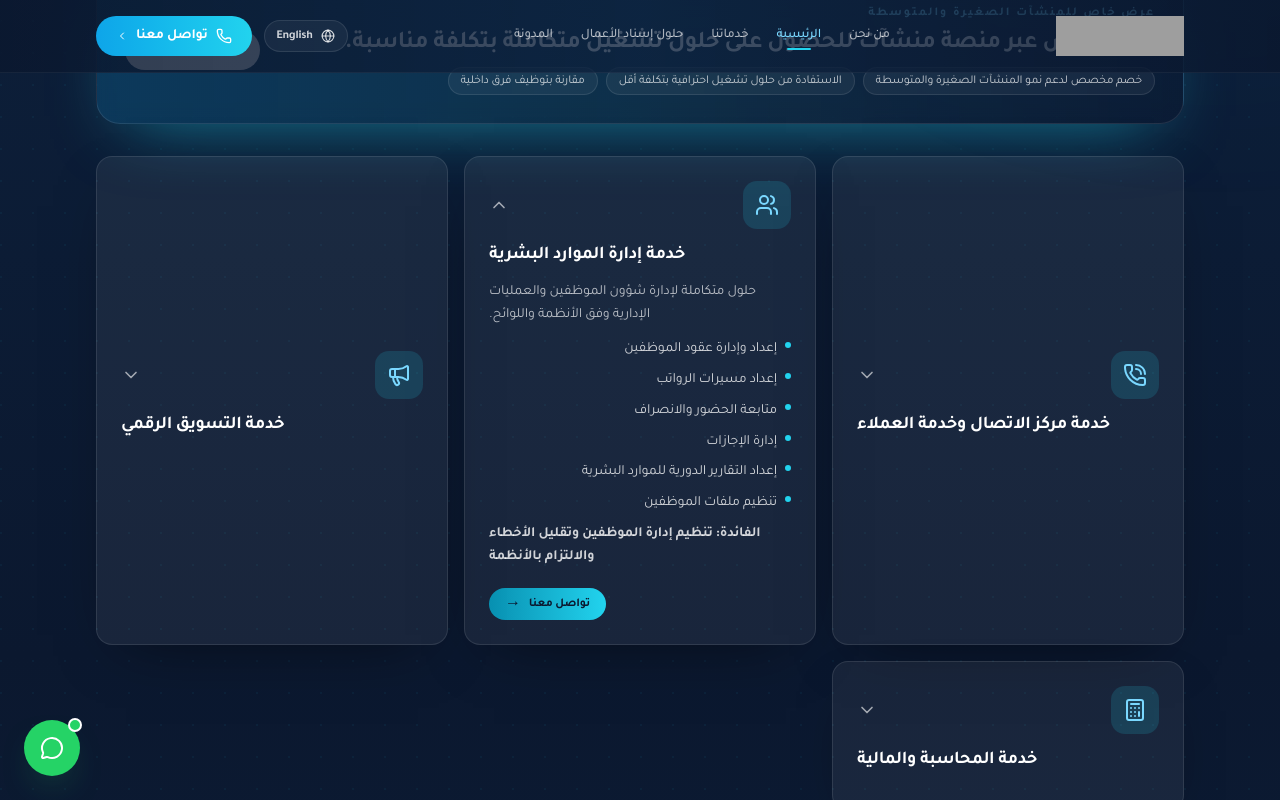
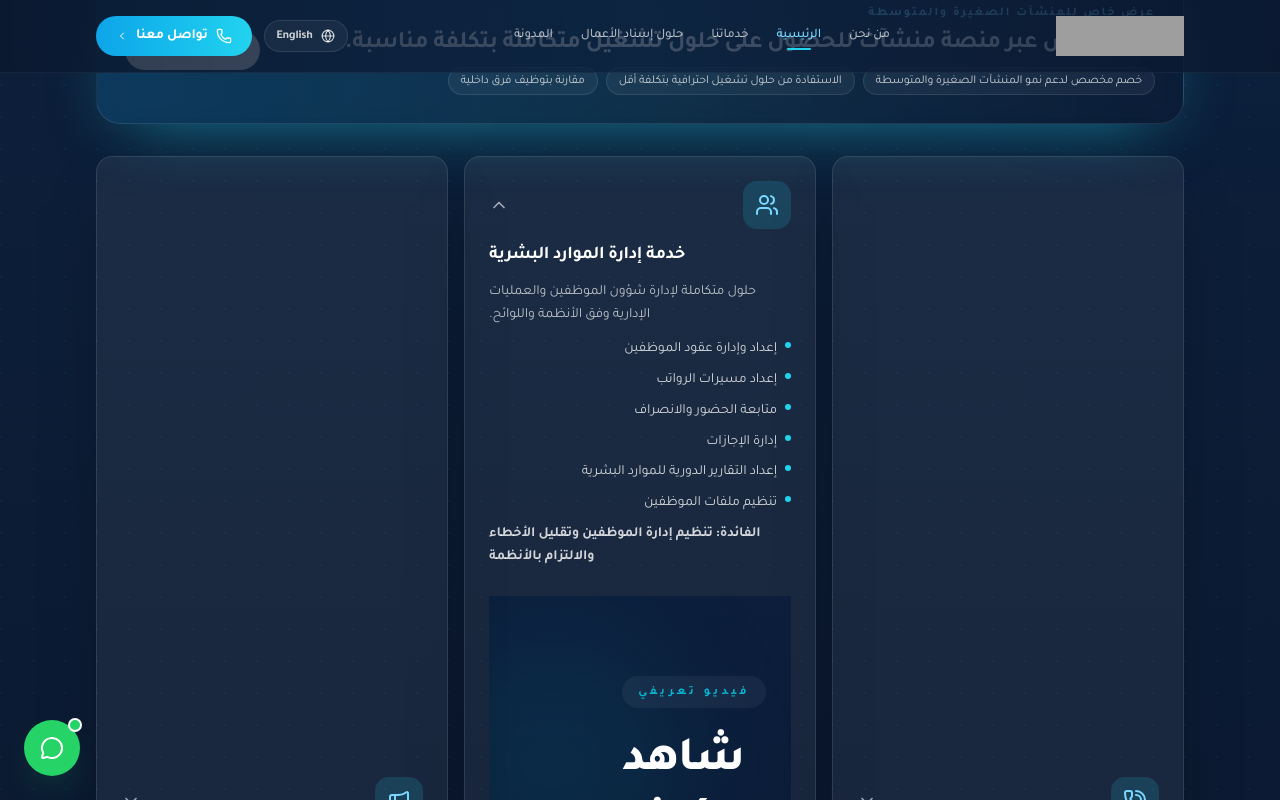
Before and after one commit to joorry699-dotcom/b_aEsCMpN3NdL-1772505696694, a Next.js app: page / in a window 1280 px wide. Both pictures are taken after a click on the button 640 px from the left and 2600 px from the top of the page. Shown: the part 2200-3000 px from the top of the page. Built offline with nearby package versions, Linux system fonts and the light colour scheme; grey boxes are pictures that could not be loaded.

Commit message:
new call

```diff
--- a/components/services-section.tsx
+++ b/components/services-section.tsx
@@ -17,6 +17,7 @@ import {
 } from "lucide-react"
 import { useScrollReveal } from "@/hooks/use-scroll-reveal"
 import { useLanguage } from "./language-provider"
+import VideoSection from "./video-section"
 
 export default function ServicesSection() {
   const { t, locale } = useLanguage()
@@ -209,6 +210,11 @@ export default function ServicesSection() {
                           )
                         })}
                       </ul>
+                    ) : null}
+                    {service.key === "hr" ? (
+                      <div className="pt-4">
+                        <VideoSection variant="hr" />
+                      </div>
                     ) : null}
                     {['contact', 'hr', 'marketing', 'accounting'].includes(service.key) ? (
                       <div className="pt-2 text-left">
```
Also changed, not shown: 1 other file (tests, documents, lock files or other folders).
